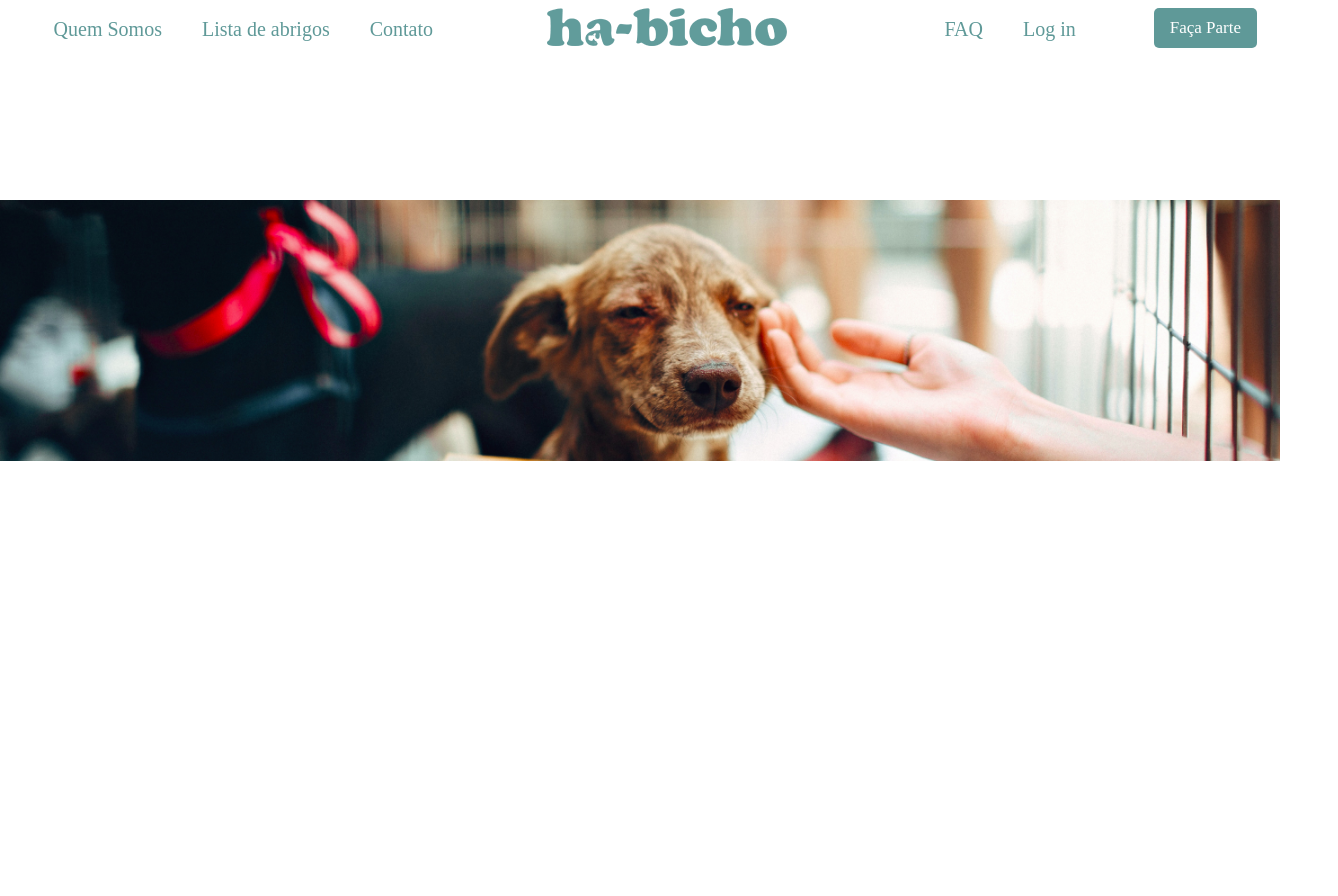
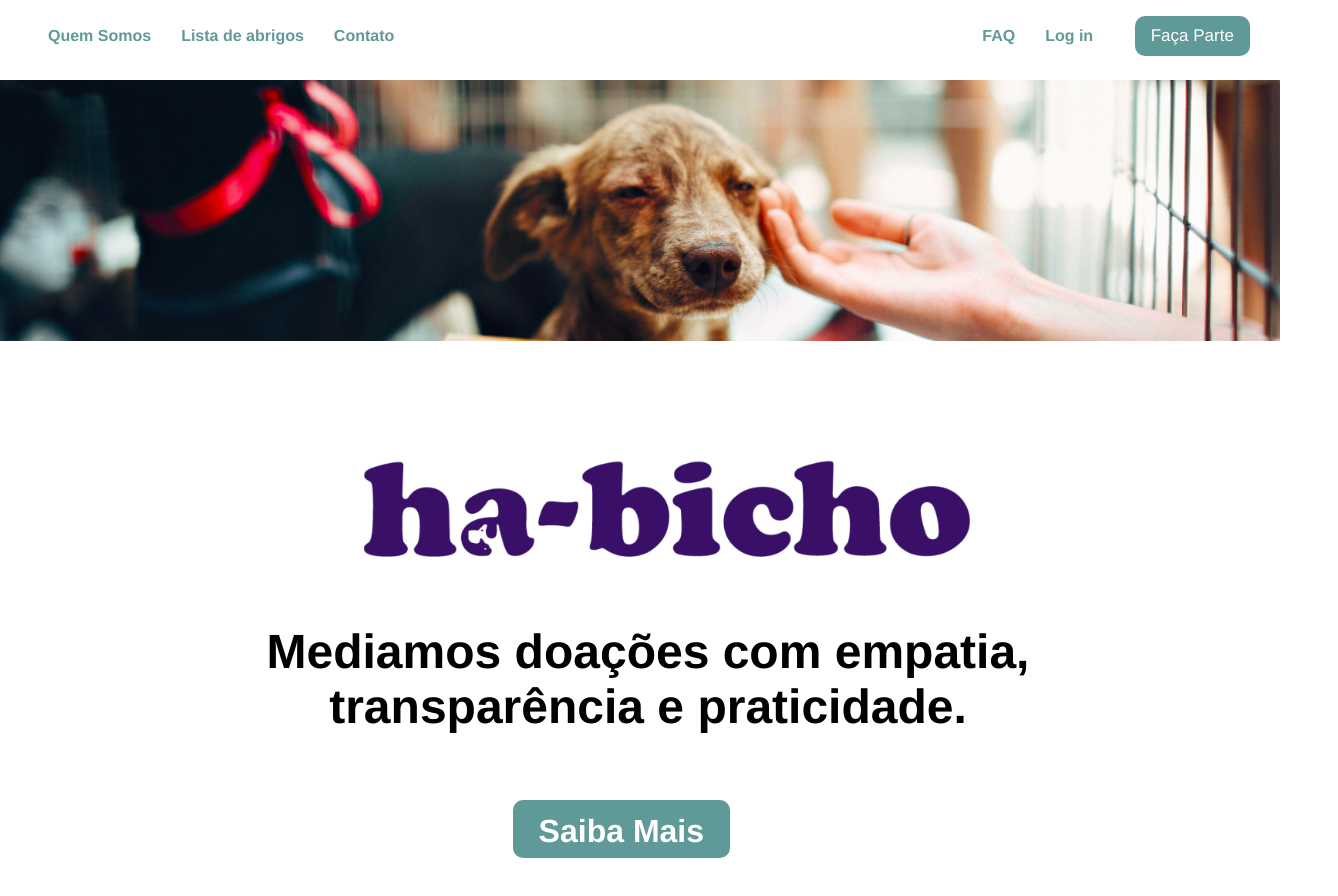
Before and after one commit to Guilherme-Calland/ha-bichos-frontend, an Angular app in the folder frontend/: page / in a window 1280 px wide. Shown: the top 896 px of the page, 1338 px wide, since content can reach past the window. After the commit the page ends 858 px from the top, so only its background shows below. Built offline with nearby package versions, Linux system fonts and the light colour scheme.

Commit message:
saiba mais btn

```diff
--- a/frontend/src/app/app.component.css
+++ b/frontend/src/app/app.component.css
@@ -1,5 +1,9 @@
 
 
+*{
+    font-family: 'Franklin Gothic Medium', 'Arial Narrow', Arial, sans-serif;
+
+}
 .barra_de_tarefas{
     color: #5F9998;
 }
@@ -10,19 +14,18 @@
 
 .barra_de_tarefas ul li{
     list-style: none;
-    font-size: 20px;
+    font-size: 100%;
+    font-weight: bold;
     cursor: pointer;
-    margin-left: 20px;
-    margin-right: 20px;
+    margin-right: 30px;
 }
 
 .barra_de_tarefas_tudo{
     position: absolute;
     background-color: white;
-    width: 105%;
-    left: -0.5%;
-    height: 13%;
-    top: -1%;
+    width: 99%;
+    height: 8%;
+    top: 1%;
 }
 
 
@@ -32,7 +35,7 @@
 }
 
 .faca_parte_btn{
-    border-radius: 5px;
+    border-radius: 10px;
     background-color: #5F9998;
     padding-top: 10px;
     padding-bottom: 10px;
@@ -41,8 +44,8 @@
     height: 20px;
     cursor: pointer;
     position: absolute;
-    right: 6%;
-    top: 15%;
+    right: 2%;
+    top: 12%;
 }
 
 .faca_parte_btn_inner{
@@ -50,22 +53,23 @@
     font-size: 17px;
 }
 
-
-.hb_logo{
+.hb_logo img{
     position: absolute;
     left: 40%;
-    top: 10%;
+    width: 20%;
+    top: 1%;
+    visibility: hidden;
 }
 
 .itens_esquerda{
     position: absolute;
     left: 0%;
-    top: 25%;
+    top: 30%;
 }
 
 
 .itens_direita{
     position: absolute;
-    right: 18%;
-    top: 25%;
+    right: 12%;
+    top: 30%;
 }
--- a/frontend/src/app/components/pagina-inicial/pagina-inicial.component.css
+++ b/frontend/src/app/components/pagina-inicial/pagina-inicial.component.css
@@ -3,6 +3,7 @@
 *{
     margin: 0;
     z-index: -1;
+    font-family: 'Franklin Gothic Medium', 'Arial Narrow', Arial, sans-serif;
 }
 
 .imagem_tela_inicial{
@@ -10,7 +11,7 @@
     background-size: cover;
     margin: auto;
     position: absolute;
-    top: 25%;
+    top: 10%;
     width: 100%;
     left: -0.02%;
 }
@@ -22,7 +23,7 @@
 
 .logo_tela_inicial{
     position: absolute;
-    top: 140%;
+    top: 55%;
     width: 99%;
     height: 20%;
 }
@@ -32,3 +33,30 @@
     position: absolute;
     left: 27%;
 }
+
+.frase_de_impacto{
+    width: 100%;
+    position: absolute;
+    top: 78%;
+    text-align: center;
+    font-size: 300%;
+    font-weight: bold;
+}
+
+
+.saiba_mais_btn{
+    border-radius: 10px;
+    background-color: #5F9998;
+    padding-top: 1%;
+    padding-bottom: 2%;
+    padding-left: 2%;
+    padding-right: 2%;
+    height: 20px;
+    cursor: pointer;
+    position: absolute;
+    right: 43%;
+    top: 100%;
+    color: white;
+    font-weight: bold;
+    font-size: 200%;
+}
--- a/frontend/src/app/components/pagina-inicial/pagina-inicial.component.html
+++ b/frontend/src/app/components/pagina-inicial/pagina-inicial.component.html
@@ -6,4 +6,10 @@
     <div class = "logo_tela_inicial">
         <img src = "assets/imagens/logoTelaInicial.png">
     </div>
+    <div class = "frase_de_impacto">
+        Mediamos doações com empatia,<br>transparência e praticidade.
+    </div>
+    <div class = "saiba_mais_btn">
+        Saiba Mais
+    </div>
 </body>
```
